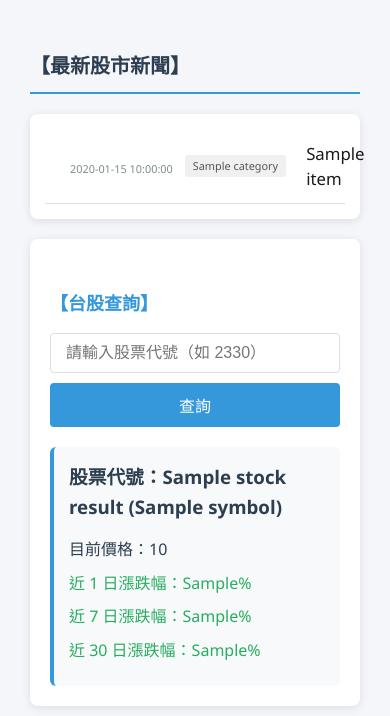
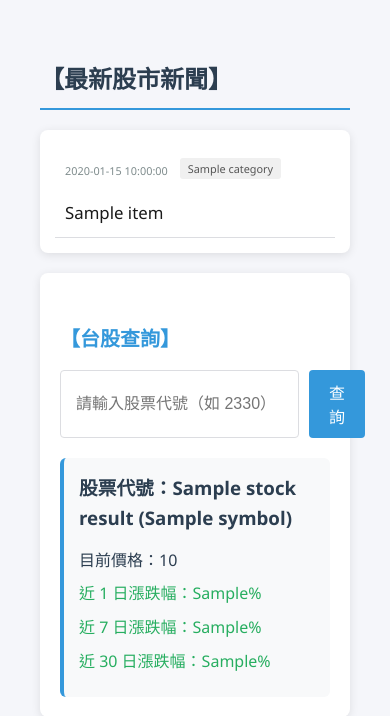
Before and after one commit to cwchang93/python-crawler, a Flask app: template templates/index.html in a window 390 px wide. Shown: the top 716 px of the page. Run offline with Flask 3, Linux system fonts and the light colour scheme; the template is opened without the code that fills it: most values are stand-ins (such as "Sample title", 1, 10 or a date in 2020).

Commit message:
feat: update style

```diff
--- a/static/style.css
+++ b/static/style.css
@@ -68,6 +68,12 @@ h2 {
     justify-content: space-between;
     gap: 20px;
 
+
+    @media (max-width: 768px) {
+        flex-direction: column;
+        align-items: inherit;
+    }
+
 }
 
 .news-list .news-item:hover {
@@ -93,6 +99,12 @@ h2 {
     white-space: nowrap;
     margin-left: auto;
     padding-left: 15px;
+
+    @media (max-width: 768px) {
+        padding-left: 0;
+        width: 100%;
+    }
+
 }
 
 .news-time {
@@ -108,6 +120,7 @@ h2 {
     border-radius: 3px;
     font-size: 0.8em;
     display: inline-block;
+    min-width: 22px;
 }
 
 .news-title:hover {
@@ -351,7 +364,7 @@ tr:hover {
 }
 
 /* Responsive Design */
-@media (max-width: 768px) {
+/* @media (max-width: 768px) {
     .container {
         padding: 10px;
     }
@@ -376,4 +389,4 @@ tr:hover {
         padding: 8px 10px;
         font-size: 13px;
     }
-}
+} */
```
